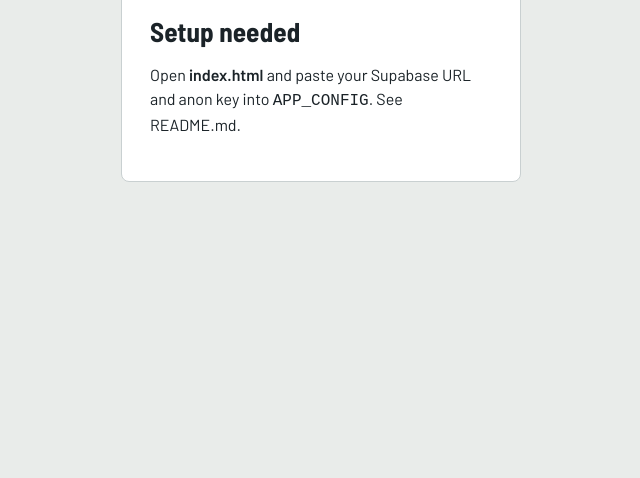
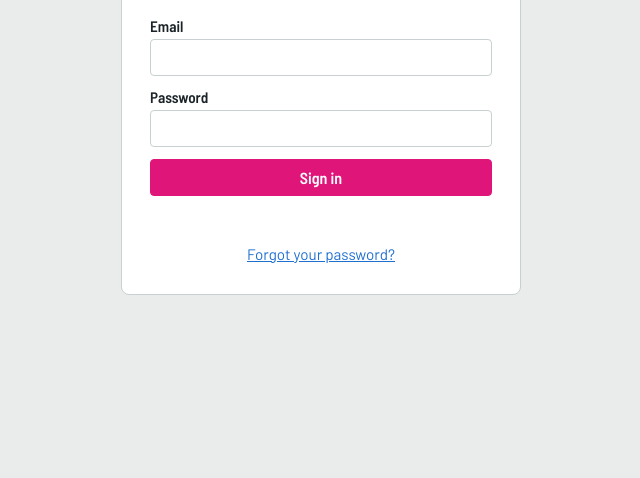
Before and after one commit to abruyelle1984/Survey-Request, a plain HTML site: page index.html in a window 1280 px wide. Shown: the part 322-800 px from the top of the page, without its empty margins (319-959 px from the left). Drawn offline with nearby package versions, Linux system fonts and the light colour scheme.

Commit message:
Add files via upload

```diff
--- a/index.html
+++ b/index.html
@@ -16,8 +16,8 @@
 <script>
 /* ====== CONFIGURATION: paste your Supabase project values here ====== */
 window.APP_CONFIG = {
-  SUPABASE_URL: "https://YOUR-PROJECT.supabase.co",
-  SUPABASE_ANON_KEY: "YOUR-ANON-PUBLIC-KEY",
+  SUPABASE_URL: "https://clnnarvdkdyubxovdruw.supabase.co/rest/v1/",
+  SUPABASE_ANON_KEY: "eyJhbGciOiJIUzI1NiIsInR5cCI6IkpXVCJ9.eyJpc3MiOiJzdXBhYmFzZSIsInJlZiI6ImNsbm5hcnZka2R5dWJ4b3ZkcnV3Iiwicm9sZSI6ImFub24iLCJpYXQiOjE3OTA3ODkyODEsImV4cCI6MjEwNjM2NTI4MX0.mtwN6S_SeVb-2IBv48DjJK1UlBdv00EXNHciPV1vLUU",
   PROJECT_NAME: "Potomac River Tunnel S1405"
 };
 </script>
```
